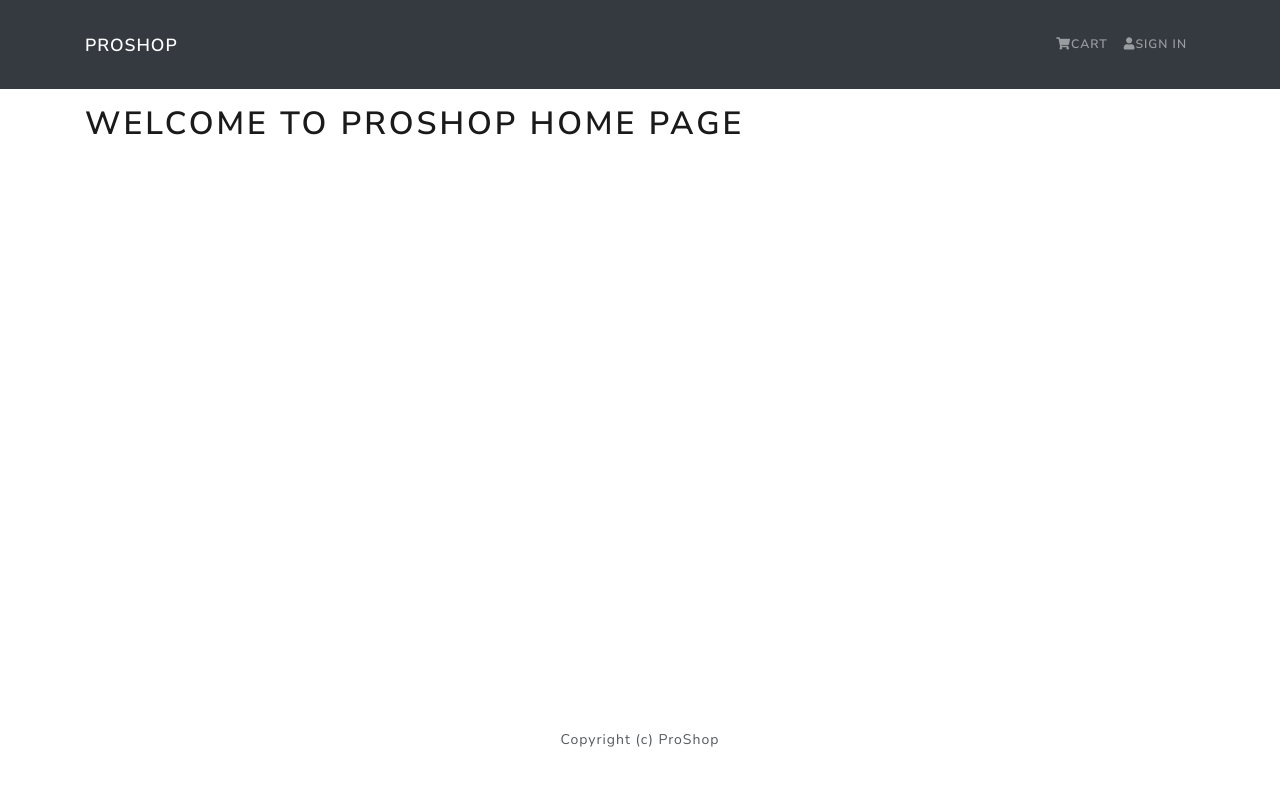
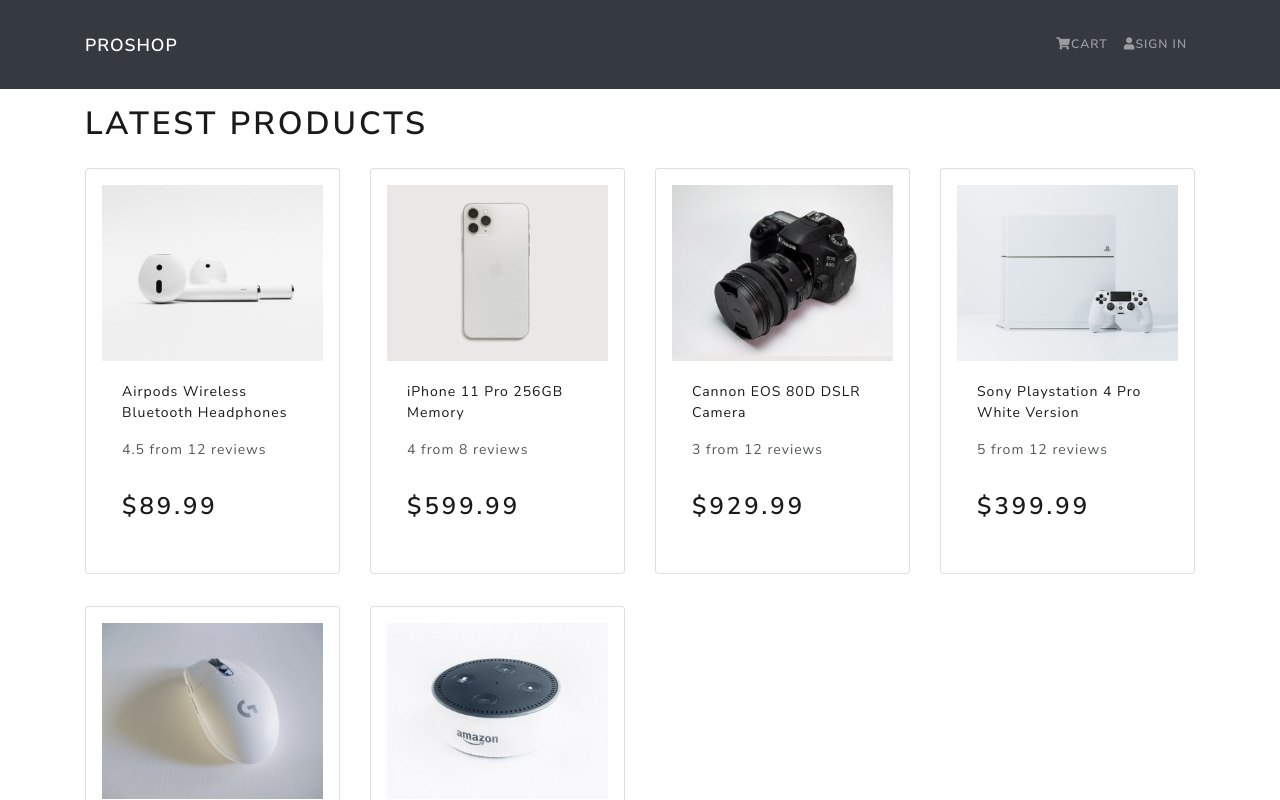
Before and after one commit to rupeshpanwar/Mern-ShoppeCart, a React (Create React App) app: page / in a window 1280 px wide. Shown: the top 800 px of the page. Built offline with nearby package versions, Linux system fonts and the light colour scheme.

Commit message:
Home screen to list products-card

```diff
--- a/src/App.js
+++ b/src/App.js
@@ -2,7 +2,7 @@
 import Header from './components/Header'
 import Footer from './components/Footer'
 import { Container } from 'react-bootstrap'
-
+import HomeScreen from './screens/HomeScreen'
 
 const App = () => {
   return (
@@ -10,7 +10,7 @@
       <Header />
       <main className="py-3">
         <Container>
-          <h1>Welcome to Proshop home page</h1>
+          <HomeScreen />
         </Container>
       </main>
       <Footer />
--- /dev/null
+++ b/src/components/Product.js
@@ -0,0 +1,31 @@
+import React from 'react'
+import { Card } from 'react-bootstrap'
+
+const Product = ({ product }) => {
+    return (
+        <Card className='my-3 p-3 rounded'>
+            <a href={`/product/${product._id}`}>
+                <Card.Img variant="top" src={product.image} />
+            </a>
+            <Card.Body>
+                <a href={`/product/${product._id}`}>
+                    <Card.Title as='div'>
+                        <strong>{product.name}</strong>
+                    </Card.Title>
+                </a>
+                <Card.Text as='div'>
+                    <div className='my-3'>
+                        {product.rating} from {product.numReviews} reviews
+                    </div>
+                </Card.Text>
+
+                <Card.Text as='h3'>
+                    ${product.price}
+                </Card.Text>
+
+            </Card.Body>
+        </Card>
+    )
+}
+
+export default Product
--- /dev/null
+++ b/src/screens/HomeScreen.js
@@ -0,0 +1,21 @@
+import React from 'react'
+import { Row, Col } from 'react-bootstrap'
+import products from '../products'
+import Product from '../components/Product'
+const HomeScreen = () => {
+    return (
+        <>
+            <h1> Latest Products</h1>
+            <Row >
+                {products.map(product =>
+                    <Col sm={12} md={6} lg={4} xl={3}>
+                        <Product product={product} />
+                    </Col>
+                )}
+
+            </Row>
+        </>
+    )
+}
+
+export default HomeScreen
```
